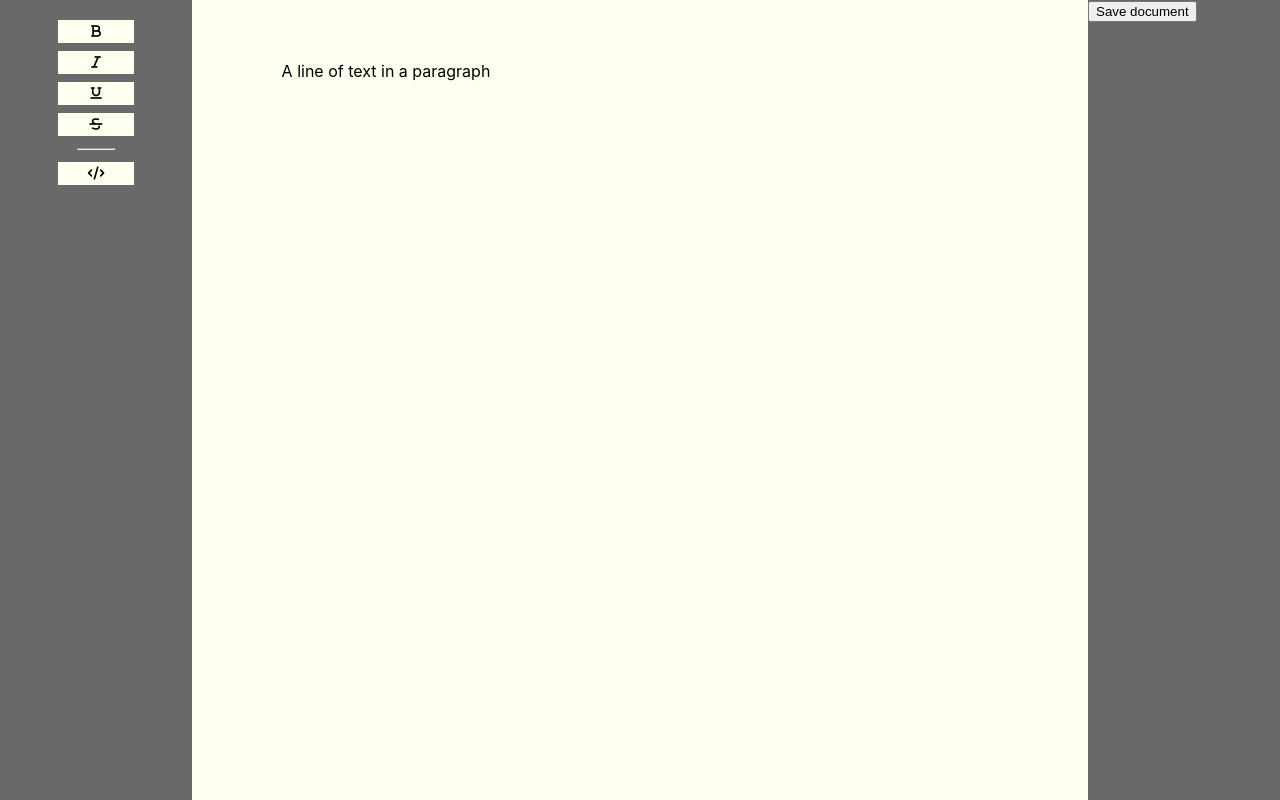
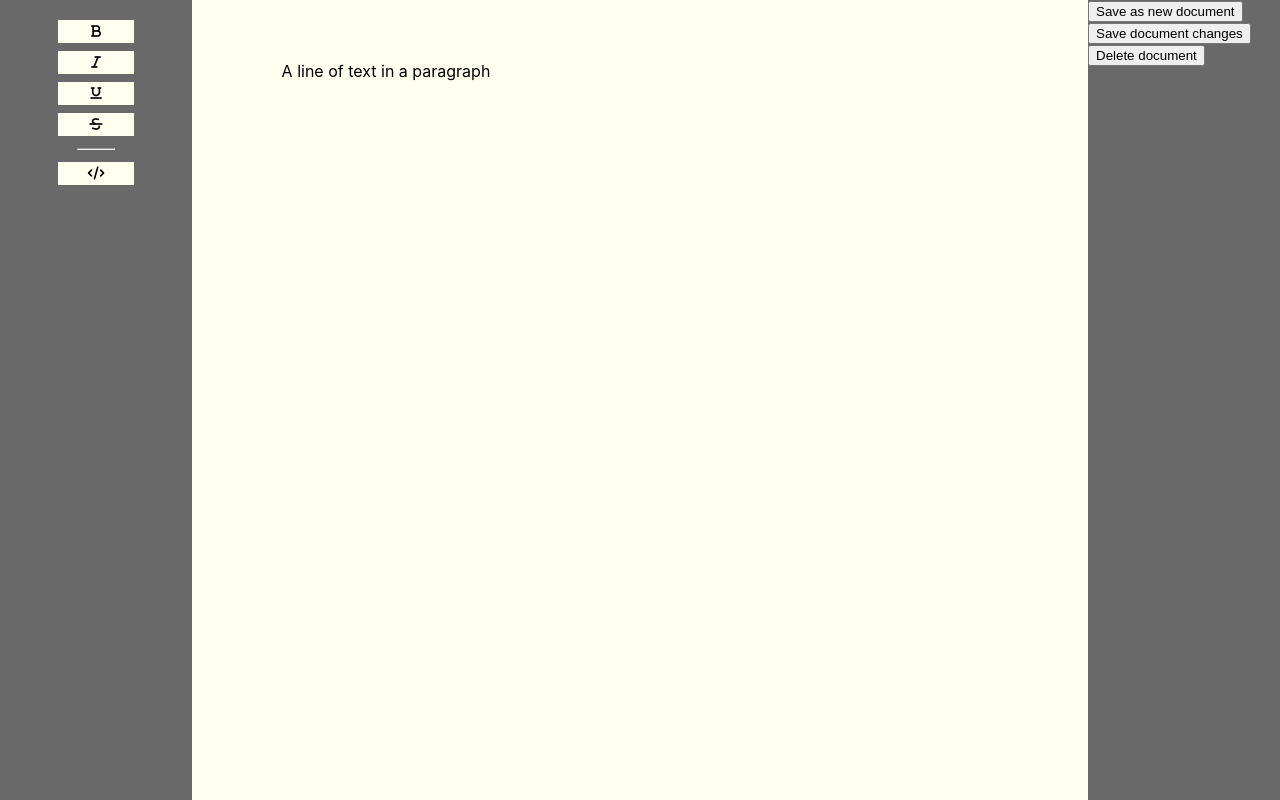
Before and after one commit to devon-wolf/slate-typescript, a React (Create React App) app: page / in a window 1280 px wide. Built offline with nearby package versions, Linux system fonts and the light colour scheme; no server answers.

Commit message:
Add placeholders and descriptions for update and delete actions

```diff
--- a/src/pages/EditorWrapper.tsx
+++ b/src/pages/EditorWrapper.tsx
@@ -53,9 +53,25 @@ const EditorWrapper = () => {
 			<TextEditor editor={editor}/>
 
 			<aside className="rightSidebar">
+
+				{/* should create a new document in the db with the current document contents and update the URL params with the new ID */}
 				<button
-					onClick={() => socket.emit('new doc', 'fake title')}
-				>Save document</button>
+					onClick={() => socket.emit('new doc', 'fake title')}>
+					Save as new document
+				</button>
+
+				{/* should update the current document, using the ID from the URL params */}
+				<button
+					onClick={() => socket.emit('update doc', 'fake id')}>
+					Save document changes
+				</button>
+
+				{/* should delete the current document, using the ID from the URL params, then redirect all viewers to homepage */}
+				<button
+					onClick={() => socket.emit('delete doc', 'fake id')}>
+					Delete document
+				</button>
+
 			</aside>
 
 		</div>
```
